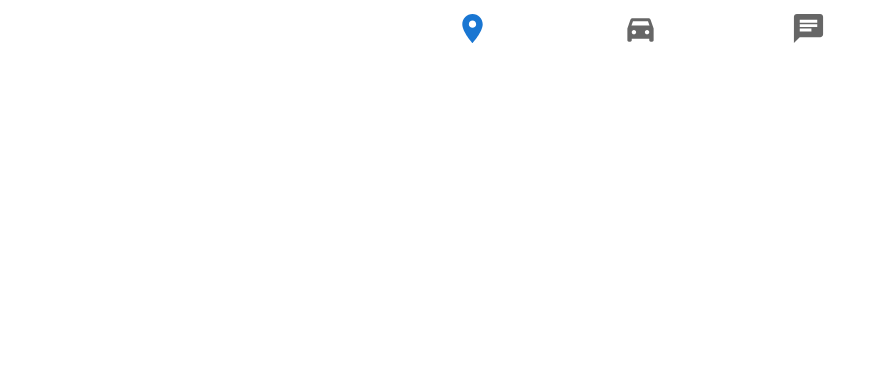
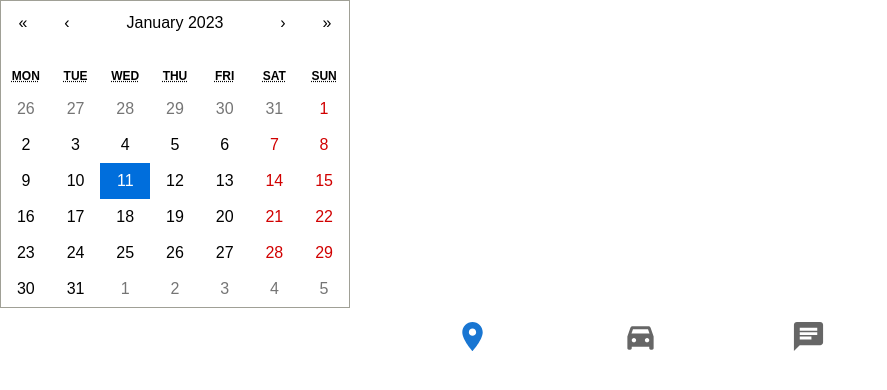
Before and after one commit to gaellegoyon/hackathon2, a React (Vite) app in the folder frontend/: page / in a window 1280 px wide. Shown: the top 390 px of the page, without its empty margins (0-887 px from the left). Built offline with nearby package versions, Linux system fonts and the light colour scheme.

Commit message:
conflicts resolved

```diff
--- a/frontend/package.json
+++ b/frontend/package.json
@@ -20,6 +20,7 @@
     "flowbite-react": "^0.3.7",
     "prop-types": "^15.8.1",
     "react": "^18.0.0",
+    "react-calendar": "^4.0.0",
     "react-dom": "^18.0.0",
     "react-router-dom": "^6.5.0",
     "styled-components": "^5.3.6",
--- /dev/null
+++ b/frontend/src/components/Calendar.jsx
@@ -0,0 +1,15 @@
+import React, { useState } from "react";
+import Calendar from "react-calendar";
+import "../styles/Calendars.css";
+
+function Calendars() {
+  const [value, onChange] = useState(new Date());
+
+  return (
+    <div>
+      <Calendar onChange={onChange} value={value} />
+    </div>
+  );
+}
+
+export default Calendars;
--- a/frontend/src/pages/Articles.jsx
+++ /dev/null
@@ -1,41 +0,0 @@
-import { useEffect, useState } from "react";
-import { useNavigate } from "react-router-dom";
-import { useCurrentUserContext } from "../contexts/userContext";
-
-import Article from "../components/Article";
-
-function Articles() {
-  const { token } = useCurrentUserContext();
-  const [articles, setArticles] = useState([]);
-  const navigate = useNavigate();
-
-  useEffect(() => {
-    // recupération des articles.
-    const myHeader = new Headers();
-    myHeader.append("Authorization", `Bearer ${token}`);
-
-    const requestOptions = {
-      headers: myHeader,
-    };
-
-    fetch("http://localhost:5000/api/articles", requestOptions)
-      .then((response) => response.json())
-      .then((articleList) => setArticles(articleList))
-      .catch(() => {
-        navigate("/login");
-      });
-  }, []);
-
-  return (
-    <div>
-      <h1>Articles</h1>
-      <div>
-        {articles.map((article) => (
-          <Article key={article.id} article={article} />
-        ))}
-      </div>
-    </div>
-  );
-}
-
-export default Articles;
--- a/frontend/src/pages/Home.jsx
+++ b/frontend/src/pages/Home.jsx
@@ -1,9 +1,11 @@
 import React from "react";
+import Calendars from "../components/Calendar";
 import Navbar from "../components/Navbar";
 
 function Home() {
   return (
     <div>
+      <Calendars />
       <Navbar />
     </div>
   );
--- /dev/null
+++ b/frontend/src/styles/Calendars.css
@@ -0,0 +1,143 @@
+.react-calendar {
+    width: 350px;
+    max-width: 100%;
+    background: white;
+    border: 1px solid #a0a096;
+    font-family: Arial, Helvetica, sans-serif;
+    line-height: 1.125em;
+  }
+
+  .react-calendar--doubleView {
+    width: 700px;
+  }
+
+  .react-calendar--doubleView .react-calendar__viewContainer {
+    display: flex;
+    margin: -0.5em;
+  }
+
+  .react-calendar--doubleView .react-calendar__viewContainer > * {
+    width: 50%;
+    margin: 0.5em;
+  }
+
+  .react-calendar,
+  .react-calendar *,
+  .react-calendar *:before,
+  .react-calendar *:after {
+    -moz-box-sizing: border-box;
+    -webkit-box-sizing: border-box;
+    box-sizing: border-box;
+  }
+
+  .react-calendar button {
+    margin: 0;
+    border: 0;
+    outline: none;
+  }
+
+  .react-calendar button:enabled:hover {
+    cursor: pointer;
+  }
+
+  .react-calendar__navigation {
+    display: flex;
+    height: 44px;
+    margin-bottom: 1em;
+  }
+
+  .react-calendar__navigation button {
+    min-width: 44px;
+    background: none;
+  }
+
+  .react-calendar__navigation button:disabled {
+    background-color: #f0f0f0;
+  }
+
+  .react-calendar__navigation button:enabled:hover,
+  .react-calendar__navigation button:enabled:focus {
+    background-color: #e6e6e6;
+  }
+
+  .react-calendar__month-view__weekdays {
+    text-align: center;
+    text-transform: uppercase;
+    font-weight: bold;
+    font-size: 0.75em;
+  }
+
+  .react-calendar__month-view__weekdays__weekday {
+    padding: 0.5em;
+  }
+
+  .react-calendar__month-view__weekNumbers .react-calendar__tile {
+    display: flex;
+    align-items: center;
+    justify-content: center;
+    font-size: 0.75em;
+    font-weight: bold;
+  }
+
+  .react-calendar__month-view__days__day--weekend {
+    color: #d10000;
+  }
+
+  .react-calendar__month-view__days__day--neighboringMonth {
+    color: #757575;
+  }
+
+  .react-calendar__year-view .react-calendar__tile,
+  .react-calendar__decade-view .react-calendar__tile,
+  .react-calendar__century-view .react-calendar__tile {
+    padding: 2em 0.5em;
+  }
+
+  .react-calendar__tile {
+    max-width: 100%;
+    padding: 10px 6.6667px;
+    background: none;
+    text-align: center;
+    line-height: 16px;
+  }
+
+  .react-calendar__tile:disabled {
+    background-color: #f0f0f0;
+  }
+
+  .react-calendar__tile:enabled:hover,
+  .react-calendar__tile:enabled:focus {
+    background-color: #e6e6e6;
+  }
+
+  .react-calendar__tile--now {
+    background: #ffff76;
+  }
+
+  .react-calendar__tile--now:enabled:hover,
+  .react-calendar__tile--now:enabled:focus {
+    background: #ffffa9;
+  }
+
+  .react-calendar__tile--hasActive {
+    background: #76baff;
+  }
+
+  .react-calendar__tile--hasActive:enabled:hover,
+  .react-calendar__tile--hasActive:enabled:focus {
+    background: #a9d4ff;
+  }
+
+  .react-calendar__tile--active {
+    background: #006edc;
+    color: white;
+  }
+
+  .react-calendar__tile--active:enabled:hover,
+  .react-calendar__tile--active:enabled:focus {
+    background: #1087ff;
+  }
+
+  .react-calendar--selectRange .react-calendar__tile--hover {
+    background-color: #e6e6e6;
+  }
```
Also changed, not shown: 1 other file (tests, documents, lock files or other folders).
